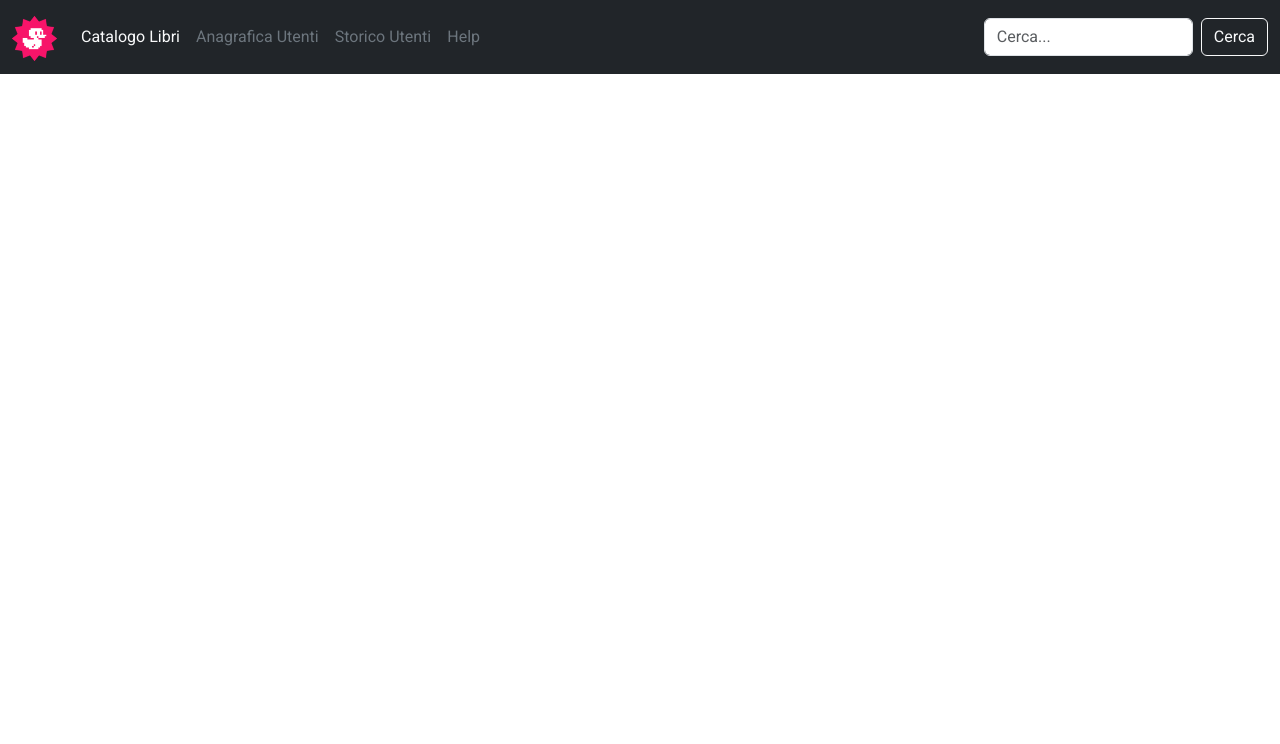
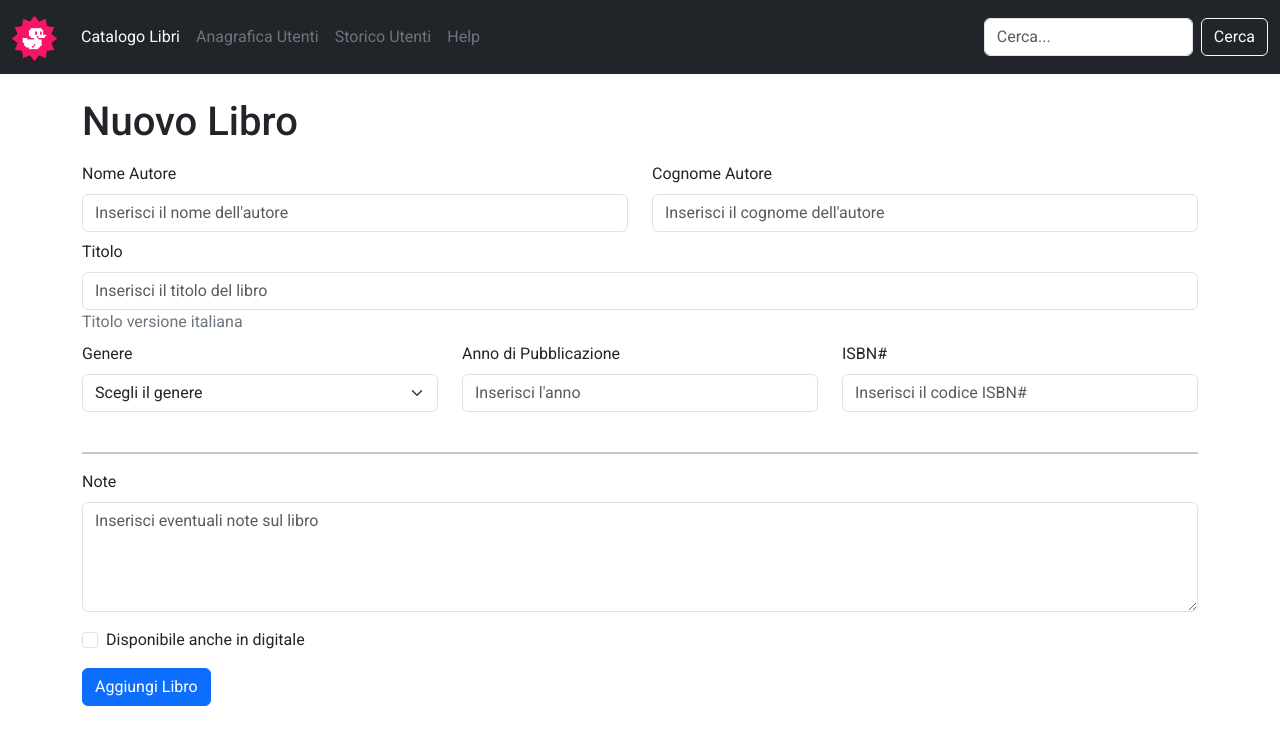
Before and after one commit to giovannidibello/html-css-bootstrap-dashboard, a plain HTML site: page page/new-book.html in a window 1280 px wide. Drawn offline with nearby package versions, Linux system fonts and the light colour scheme.

Commit message:
add form in new-book page

```diff
--- a/page/new-book.html
+++ b/page/new-book.html
@@ -10,7 +10,9 @@
     <!-- google font -->
     <link rel="preconnect" href="https://fonts.googleapis.com">
     <link rel="preconnect" href="https://fonts.gstatic.com" crossorigin>
-    <link href="https://fonts.googleapis.com/css2?family=Roboto:ital,wght@0,100;0,300;0,400;0,500;0,700;0,900;1,100;1,300;1,400;1,500;1,700;1,900&display=swap" rel="stylesheet">
+    <link
+        href="https://fonts.googleapis.com/css2?family=Roboto:ital,wght@0,100;0,300;0,400;0,500;0,700;0,900;1,100;1,300;1,400;1,500;1,700;1,900&display=swap"
+        rel="stylesheet">
     <link rel="stylesheet" href="../css/style.css">
     <title>Nuovo Libro</title>
 </head>
@@ -31,7 +33,8 @@
                 <div class="collapse navbar-collapse" id="navbarSupportedContent">
                     <ul class="navbar-nav me-auto mb-2 mb-lg-0">
                         <li class="nav-item">
-                            <a class="nav-link text-secondary active text-light" aria-current="page" href="../index.html">Catalogo Libri</a>
+                            <a class="nav-link text-secondary active text-light" aria-current="page"
+                                href="../index.html">Catalogo Libri</a>
                         </li>
                         <li class="nav-item">
                             <a class="nav-link text-secondary" href="#">Anagrafica Utenti</a>
@@ -56,6 +59,89 @@
 
         <div class="container mt-4 mb-4">
 
+            <h1>Nuovo Libro</h1>
+
+            <form action="">
+
+                <!-- BS form -->
+                <div class="mt-3 mb-3 pb-3">
+
+                    <!-- informazioni sul libro -->
+                    <div class="row mb-2">
+                        <div class="col-6">
+                            <label for="basic-url" class="form-label">Nome Autore</label>
+                            <input type="text" class="form-control" placeholder="Inserisci il nome dell'autore"
+                                aria-label="Nome-autore" aria-describedby="basic-addon1">
+                        </div>
+
+                        <div class="col-6">
+                            <label for="basic-url" class="form-label">Cognome Autore</label>
+                            <input type="text" class="form-control" placeholder="Inserisci il cognome dell'autore"
+                                aria-label="Cognome-autore" aria-describedby="basic-addon1">
+                        </div>
+                    </div>
+
+                    <div class="row mb-2">
+                        <div class="col-12">
+                            <label for="basic-url" class="form-label">Titolo</label>
+                            <input type="text" class="form-control" placeholder="Inserisci il titolo del libro"
+                                aria-label="Titolo-libro" aria-describedby="basic-addon1">
+                            <h7 class="text-secondary">Titolo versione italiana</h7>
+                        </div>
+                    </div>
+
+                    <!-- riga con colonne comportamento responsive -->
+                    <div class="row">
+                        <div class="col-12 mb-2 col-lg-4">
+                            <label for="basic-url" class="form-label">Genere</label>
+                            <select class="form-select" aria-label="Scegli-genere">
+                                <option selected>Scegli il genere</option>
+                                <option value="1">Romanzo</option>
+                                <option value="2">Thriller</option>
+                                <option value="3">Storico</option>
+                            </select>
+                        </div>
+                        <div class="col-12 mb-2 col-lg-4">
+                            <label for="basic-url" class="form-label">Anno di Pubblicazione</label>
+                            <input type="text" class="form-control" placeholder="Inserisci l'anno"
+                                aria-label="Anno-libro" aria-describedby="basic-addon1">
+                        </div>
+                        <div class="col-12 mb-2 col-lg-4">
+                            <label for="basic-url" class="form-label">ISBN#</label>
+                            <input type="text" class="form-control" placeholder="Inserisci il codice ISBN#"
+                                aria-label="ISBN" aria-describedby="basic-addon1">
+                        </div>
+                    </div>
+                </div>
+
+                <!-- text area checkbox e submit -->
+                <div class="mt-3 mb-3 border-2 border-top border-secondary-subtle pt-3">
+
+                    <div class="row">
+                        <div class="col-12 mb-3">
+                            <label for="basic-url" class="form-label">Note</label>
+                            <textarea class="form-control" placeholder="Inserisci eventuali note sul libro"
+                                id="Note" rows="4" cols="50" ></textarea>
+                        </div>
+
+                        <div class="col-12">
+                            <div class="form-check mb-3">
+                                <input class="form-check-input" type="checkbox" value="" id="flexCheckDefault">
+                                <label class="form-check-label" for="flexCheckDefault">
+                                    Disponibile anche in digitale
+                                </label>
+                            </div>
+
+                            <button class="btn btn-primary" type="submit">Aggiungi Libro</button>
+                        </div>
+                    </div>
+
+                </div>
+
+
+
+
+            </form>
 
 
 
```
